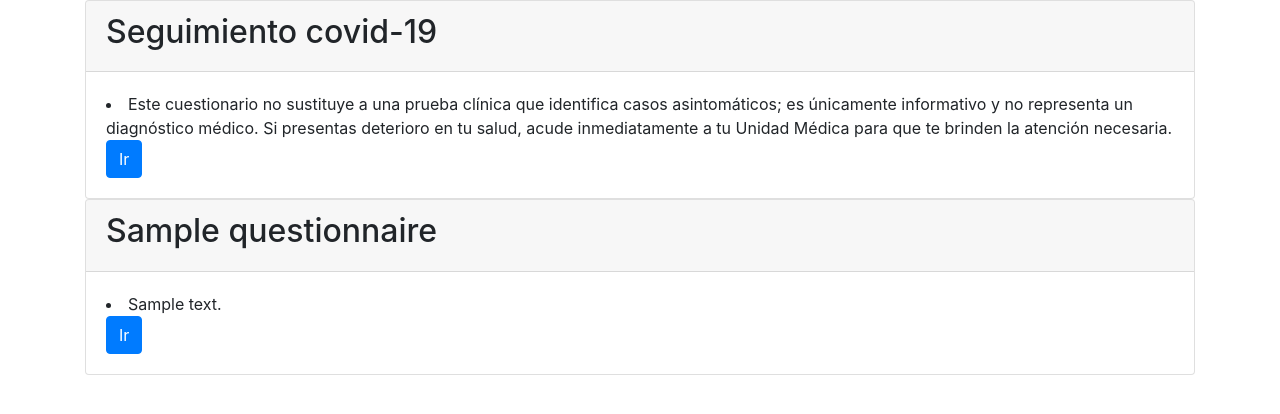
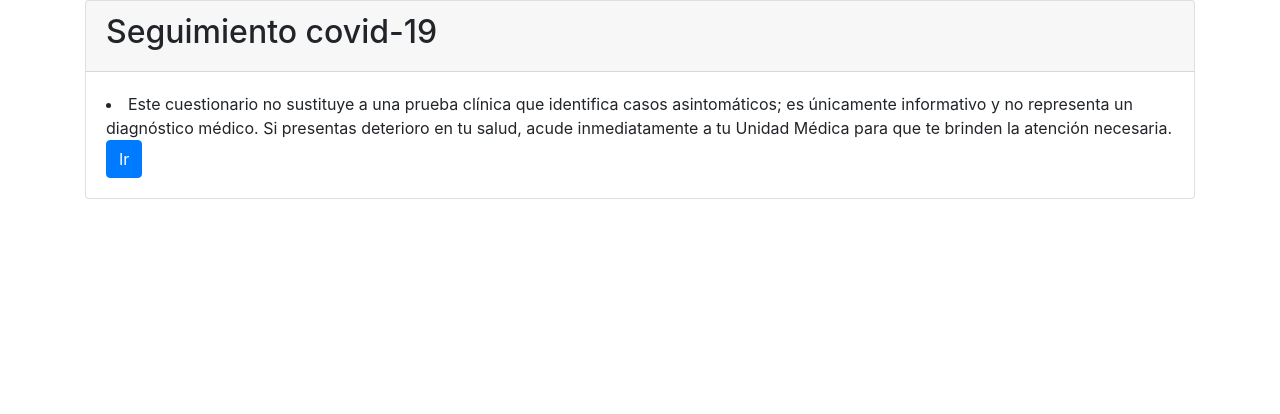
Before and after one commit to samsax/questionaire, a Django app: page /polls/ in a window 1280 px wide. Shown: the part 58-472 px from the top of the page. Run offline with Django 3.2, Linux system fonts and the light colour scheme; a user stored in the database is signed in; tables that the repository leaves empty hold one stand-in row (values such as "Sample post"); some libraries are stand-ins or nearby versions.

Commit message:
Quitar cuestionarios creados

```diff
--- a/polls/templates/polls/index.html
+++ b/polls/templates/polls/index.html
@@ -18,21 +18,6 @@
             <a class="btn btn-primary pull-right" href="{% url 'polls:step1' %}">Ir</a>
         </div>
     </div>
-{% if latest_question_list %}
-    {% for questionnaire in latest_question_list %}
-    <div class="card">
-        <div class="card-header">
-        	<h2>{{ questionnaire.questionnaire_title }}</h2>
-        </div>
-        <div class="card-body">
-            <li>{{ questionnaire.questionnaire_description }}</li>
-            <a class="btn btn-primary pull-right" href="{% url 'polls:questionnaire_part' questionnaire.id %}">Ir</a>
-        </div>
-    </div>
-        {% endfor %}
-{% else %}
-    <p>No polls are available.</p>
-{% endif %}
     <script src="https://code.jquery.com/jquery-3.5.1.slim.min.js" integrity="sha384-DfXdz2htPH0lsSSs5nCTpuj/zy4C+OGpamoFVy38MVBnE+IbbVYUew+OrCXaRkfj" crossorigin="anonymous"></script>
     <script src="https://cdn.jsdelivr.net/npm/popper.js@1.16.0/dist/umd/popper.min.js" integrity="sha384-Q6E9RHvbIyZFJoft+2mJbHaEWldlvI9IOYy5n3zV9zzTtmI3UksdQRVvoxMfooAo" crossorigin="anonymous"></script>
     <script src="https://stackpath.bootstrapcdn.com/bootstrap/4.5.0/js/bootstrap.min.js" integrity="sha384-OgVRvuATP1z7JjHLkuOU7Xw704+h835Lr+6QL9UvYjZE3Ipu6Tp75j7Bh/kR0JKI" crossorigin="anonymous"></script>
```
